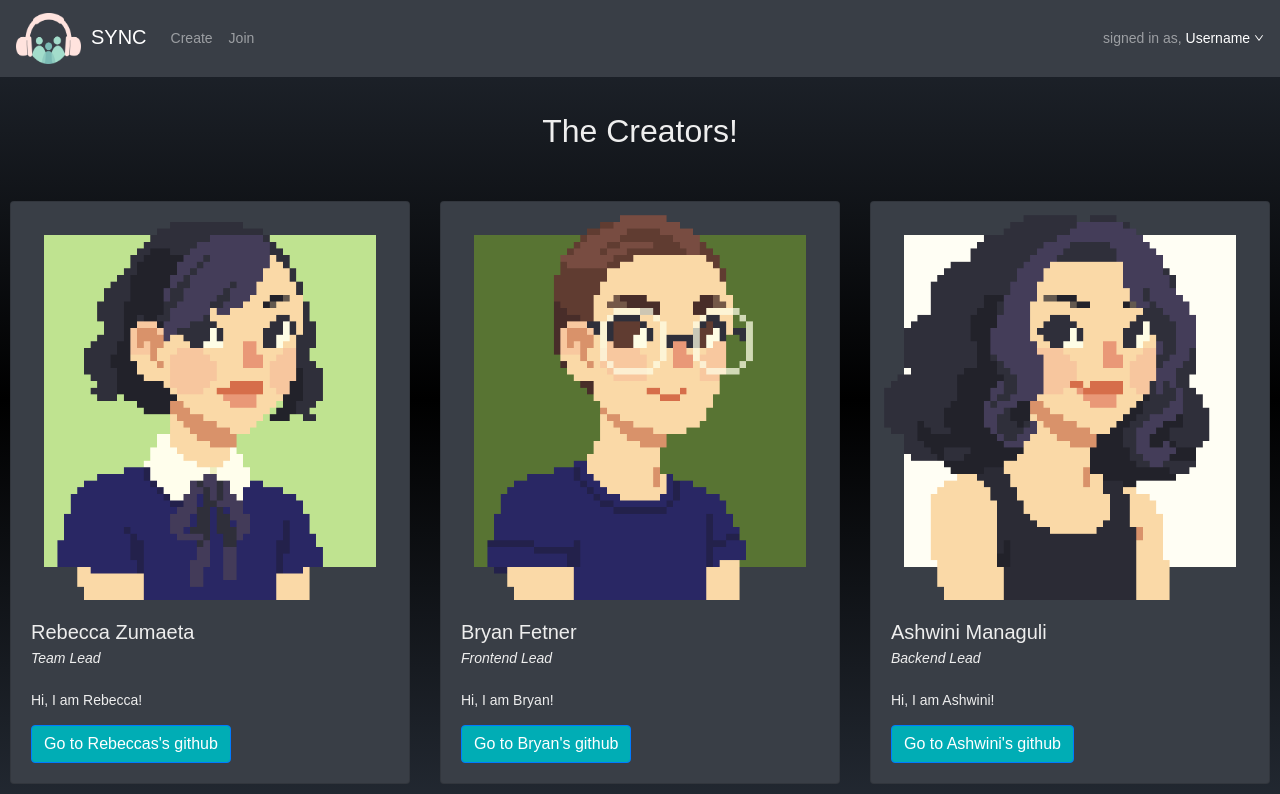
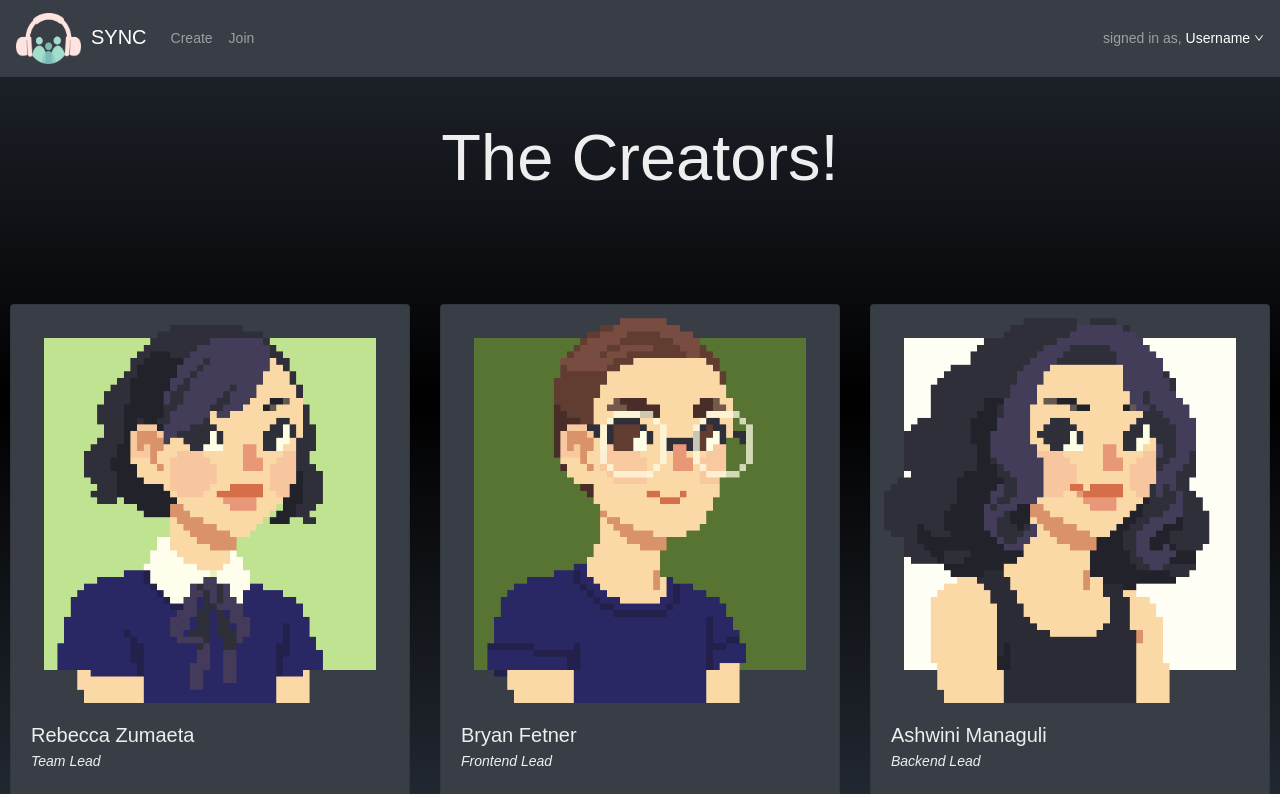
Before and after one commit to bkfetner/Sync-with-Spotify, a React (Create React App) app in the folder application/frontend/: page /Aboutus in a window 1280 px wide. Shown: the top 794 px of the page. Built offline with nearby package versions, Linux system fonts and the light colour scheme.

Commit message:
Resized some texts per team lead

```diff
--- a/application/frontend/src/components/Aboutus.jsx
+++ b/application/frontend/src/components/Aboutus.jsx
@@ -15,7 +15,7 @@ import Malcolm from "../assets/profile pics/malcolm.png";
 const Aboutus = () => {
   return (
     <div class="main">
-      <h2 style={{ padding: "35px" }}>The Creators! </h2>
+      <p style={{ padding: "30px", fontSize: "65px" }}>The Creators! </p>
       <CardDeck style={{ justifySelf: "center" }}>
         <Card style={{ maxWidth: 400, backgroundColor: "#393e46" }}>
           <Card.Img variant="top" src={Rebecca} />
--- a/application/frontend/src/components/Roomcomponents/MusicPlayer.jsx
+++ b/application/frontend/src/components/Roomcomponents/MusicPlayer.jsx
@@ -47,7 +47,9 @@ function MusicPlayer(props) {
         src={props.currentSong.songImageUrl}
         style={{ width: "300px", height: "300px" }}
       />
+      <p style={{fontSize: "18px", paddingTop: "5px"}}>
       <strong>{props.currentSong.songName}</strong>
+      </p>
       {/* <p>{props.currentSong.artist}</p> */}
       <audio
         src={props.currentSong.songUrl}
```
